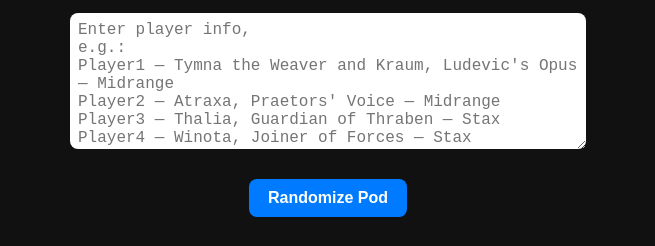
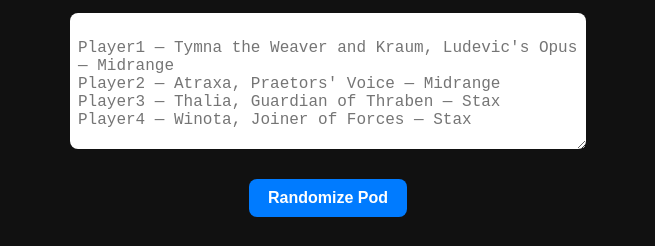
Before and after one commit to Anhuaman/cedh-pod-tool, a plain HTML site: page index.html in a window 1280 px wide. Shown: the part 103-349 px from the top of the page, without its empty margins (312-967 px from the left). Drawn offline with Linux system fonts and the light colour scheme.

Commit message:
Update index.html

```diff
--- a/index.html
+++ b/index.html
@@ -13,8 +13,7 @@
   <div id="input-container">
     <textarea
       id="playerInput"
-      placeholder="Enter player info,
-e.g.:
+      placeholder="
 Player1 — Tymna the Weaver and Kraum, Ludevic's Opus — Midrange
 Player2 — Atraxa, Praetors' Voice — Midrange
 Player3 — Thalia, Guardian of Thraben — Stax
```
